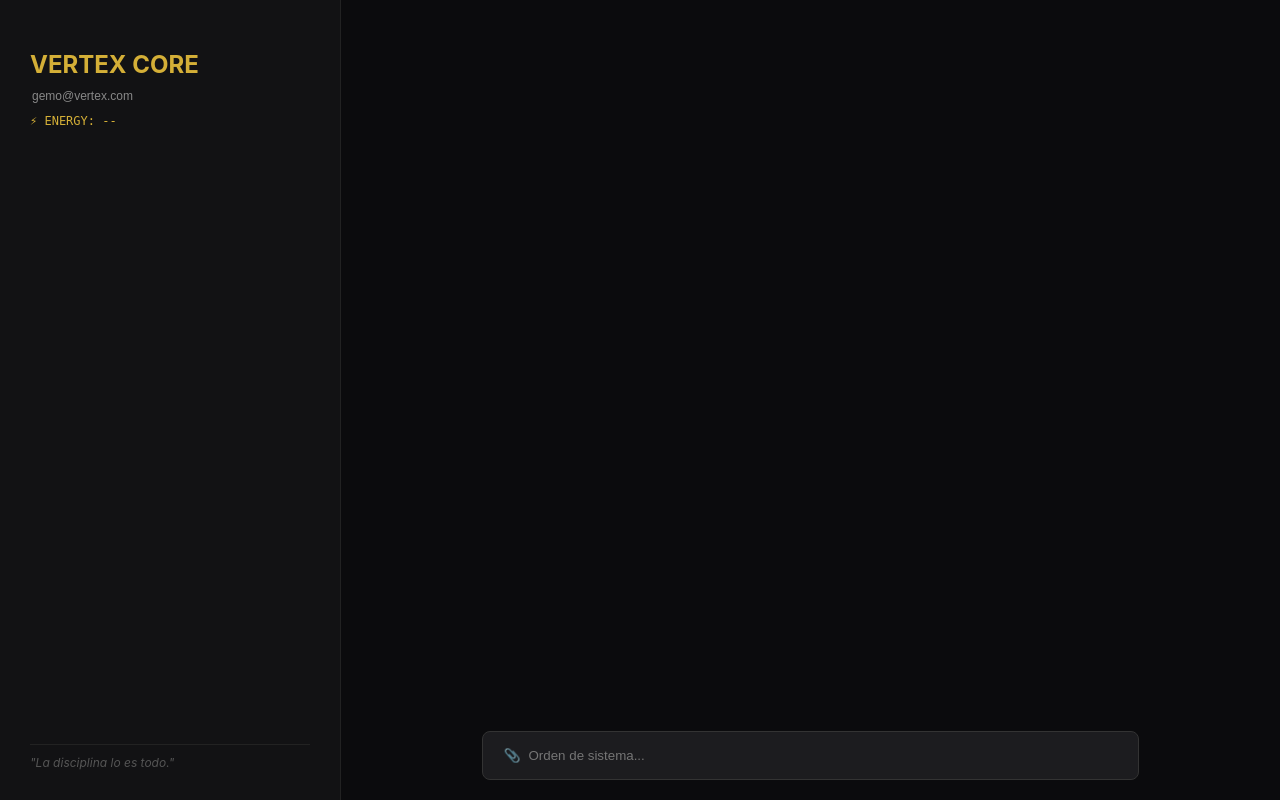
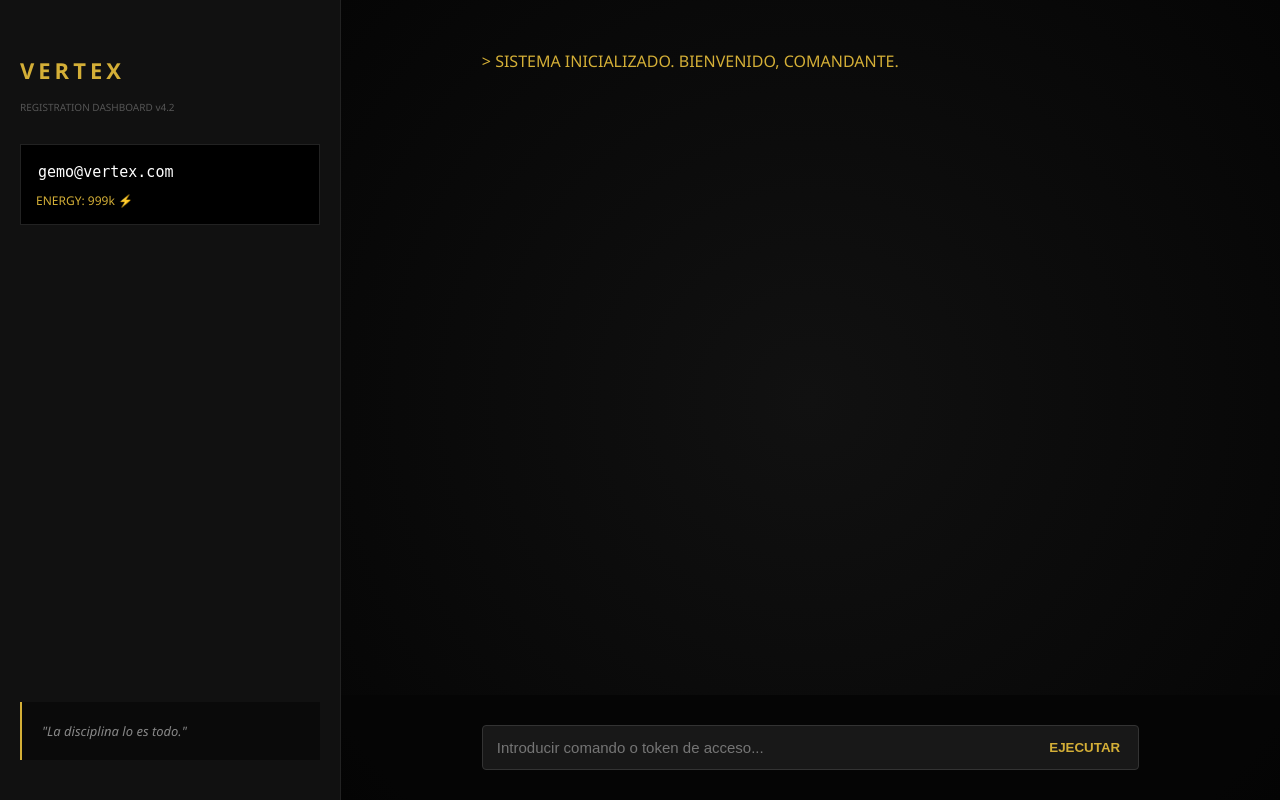
Before and after one commit to piprogramerpro-commits/Vertex-Core, a Flask app: template templates/index.html in a window 1280 px wide. Run offline with Flask 3, Linux system fonts and the light colour scheme; the template is opened without the code that fills it, so the values that code supplies are empty.

Commit message:
FINAL_REVOLUTION: Dashboard de registro profesional, frases de disciplina y expansión global.

```diff
--- a/templates/index.html
+++ b/templates/index.html
@@ -2,62 +2,79 @@
 <html lang="es">
 <head>
     <meta charset="UTF-8">
-    <title>Vertex Core | Proyect Gold</title>
+    <title>Vertex Core | Sovereign Intelligence</title>
     <script src="https://cdn.jsdelivr.net/npm/marked/marked.min.js"></script>
     <style>
-        :root { --bg: #0b0b0d; --gold: #d4af37; --text: #efeff1; }
-        body { margin: 0; font-family: 'Inter', sans-serif; background: var(--bg); color: var(--text); display: flex; height: 100vh; }
-        #sidebar { width: 280px; background: #121214; border-right: 1px solid #222; padding: 30px; display: flex; flex-direction: column; }
-        #main { flex: 1; display: flex; flex-direction: column; }
-        #chat { flex: 1; overflow-y: auto; padding: 40px 15%; }
-        .input-box { background: #1c1c1f; border: 1px solid #333; border-radius: 8px; padding: 15px; display: flex; margin: 20px 15%; }
-        input { background: transparent; border: none; color: white; flex: 1; outline: none; }
-        .quote-section { font-size: 12px; color: #555; font-style: italic; margin-top: 20px; border-top: 1px solid #222; padding-top: 10px; }
-        .spark-tag { color: var(--gold); font-family: monospace; font-size: 12px; }
+        :root { --bg: #050505; --gold: #d4af37; --text: #e0e0e0; --accent: #111; }
+        body { margin: 0; font-family: 'Segoe UI', sans-serif; background: var(--bg); color: var(--text); display: flex; height: 100vh; overflow: hidden; }
+        #sidebar { width: 300px; background: var(--accent); border-right: 1px solid #222; padding: 40px 20px; display: flex; flex-direction: column; }
+        #main { flex: 1; display: flex; flex-direction: column; background: radial-gradient(circle at center, #111 0%, #050505 100%); }
+        #chat { flex: 1; overflow-y: auto; padding: 50px 15%; scroll-behavior: smooth; }
+        .input-area { padding: 30px 15%; background: rgba(5,5,5,0.9); }
+        .input-box { background: #181818; border: 1px solid #333; border-radius: 4px; padding: 12px; display: flex; align-items: center; }
+        input { background: transparent; border: none; color: white; flex: 1; outline: none; font-size: 15px; }
+        .quote-box { margin-top: auto; padding: 20px; border-left: 2px solid var(--gold); background: #0a0a0a; font-style: italic; font-size: 13px; color: #888; }
+        .status-dot { height: 8px; width: 8px; background-color: #00ff00; border-radius: 50%; display: inline-block; margin-right: 10px; }
     </style>
 </head>
 <body>
     <div id="sidebar">
-        <h2 style="color:var(--gold); margin-bottom: 5px;">VERTEX CORE</h2>
-        <div id="user-info">
-            <input type="text" id="email" value="gemo@vertex.com" style="font-size: 12px; color: #888; margin-bottom: 10px;">
-            <div class="spark-tag">⚡ ENERGY: <span id="sparks">--</span></div>
+        <h1 style="color:var(--gold); letter-spacing: 4px; font-size: 22px; margin-bottom: 5px;">VERTEX</h1>
+        <p style="font-size: 10px; color: #555; margin-bottom: 30px;">REGISTRATION DASHBOARD v4.2</p>
+
+        <div id="user-vault" style="background: #000; padding: 15px; border: 1px solid #222;">
+            <input type="text" id="email" value="gemo@vertex.com" style="width: 100%; margin-bottom: 10px; font-family: monospace;">
+            <div style="color:var(--gold); font-size: 12px;">ENERGY: <span id="sparks">999k</span> ⚡</div>
         </div>
-        <div style="flex:1"></div>
-        <div class="quote-section" id="quote">"La disciplina lo es todo."</div>
+
+        <div class="quote-box" id="quote">"La disciplina lo es todo."</div>
     </div>
+
     <div id="main">
-        <div id="chat"></div>
-        <div class="input-box">
-            <button onclick="document.getElementById('file').click()" style="background:none; border:none; color:var(--gold); cursor:pointer;">📎</button>
-            <input type="file" id="file" style="display:none" onchange="upload()">
-            <input type="text" id="msg" placeholder="Orden de sistema..." onkeypress="if(event.key=='Enter') send()">
+        <div id="chat">
+            <div style="color: var(--gold); margin-bottom: 20px;">> SISTEMA INICIALIZADO. BIENVENIDO, COMANDANTE.</div>
+        </div>
+        <div class="input-area">
+            <div class="input-box">
+                <input type="text" id="msg" placeholder="Introducir comando o token de acceso..." onkeypress="if(event.key=='Enter') send()">
+                <button onclick="send()" style="background:none; border:none; color:var(--gold); cursor:pointer; font-weight:bold;">EJECUTAR</button>
+            </div>
         </div>
     </div>
+
     <script>
         const quotes = [
             "La disciplina lo es todo.",
-            "El éxito es la suma de pequeños esfuerzos repetidos día tras día.",
-            "La soberanía tecnológica es el único camino al oro.",
-            "En el caos, busca la oportunidad.",
-            "La persistencia aniquila la resistencia."
+            "La privacidad no es un derecho, es un escudo.",
+            "El conocimiento sin acción no tiene valor.",
+            "Soberanía tecnológica o servidumbre digital.",
+            "Vertex no duerme, Vertex vigila.",
+            "Construye en silencio, que el éxito haga el ruido."
         ];
+
         setInterval(() => {
-            document.getElementById('quote').innerText = `"${quotes[Math.floor(Math.random()*quotes.length)]}"`;
-        }, 10000);
+            const q = quotes[Math.floor(Math.random() * quotes.length)];
+            document.getElementById('quote').innerText = `"${q}"`;
+        }, 8000);
 
         async function send() {
             const m = document.getElementById('msg');
+            const chat = document.getElementById('chat');
+            const q = m.value; m.value = '';
+
+            chat.innerHTML += `<div style="color:#555; margin-bottom:15px;">$ ${q}</div>`;
+
             const res = await fetch('/ask', {
                 method: 'POST',
                 headers: {'Content-Type': 'application/json'},
-                body: JSON.stringify({query: m.value, email: document.getElementById('email').value})
+                body: JSON.stringify({query: q, email: document.getElementById('email').value})
             });
             const d = await res.json();
-            document.getElementById('chat').innerHTML += `<div>${marked.parse(d.vertex_response)}</div>`;
+
+            chat.innerHTML += `<div style="margin-bottom:30px;">${marked.parse(d.vertex_response)}</div>`;
             document.getElementById('sparks').innerText = d.sparks;
+            chat.scrollTop = chat.scrollHeight;
             if(d.audio_url) new Audio(d.audio_url).play();
-            m.value = '';
         }
     </script>
 </body>
```
